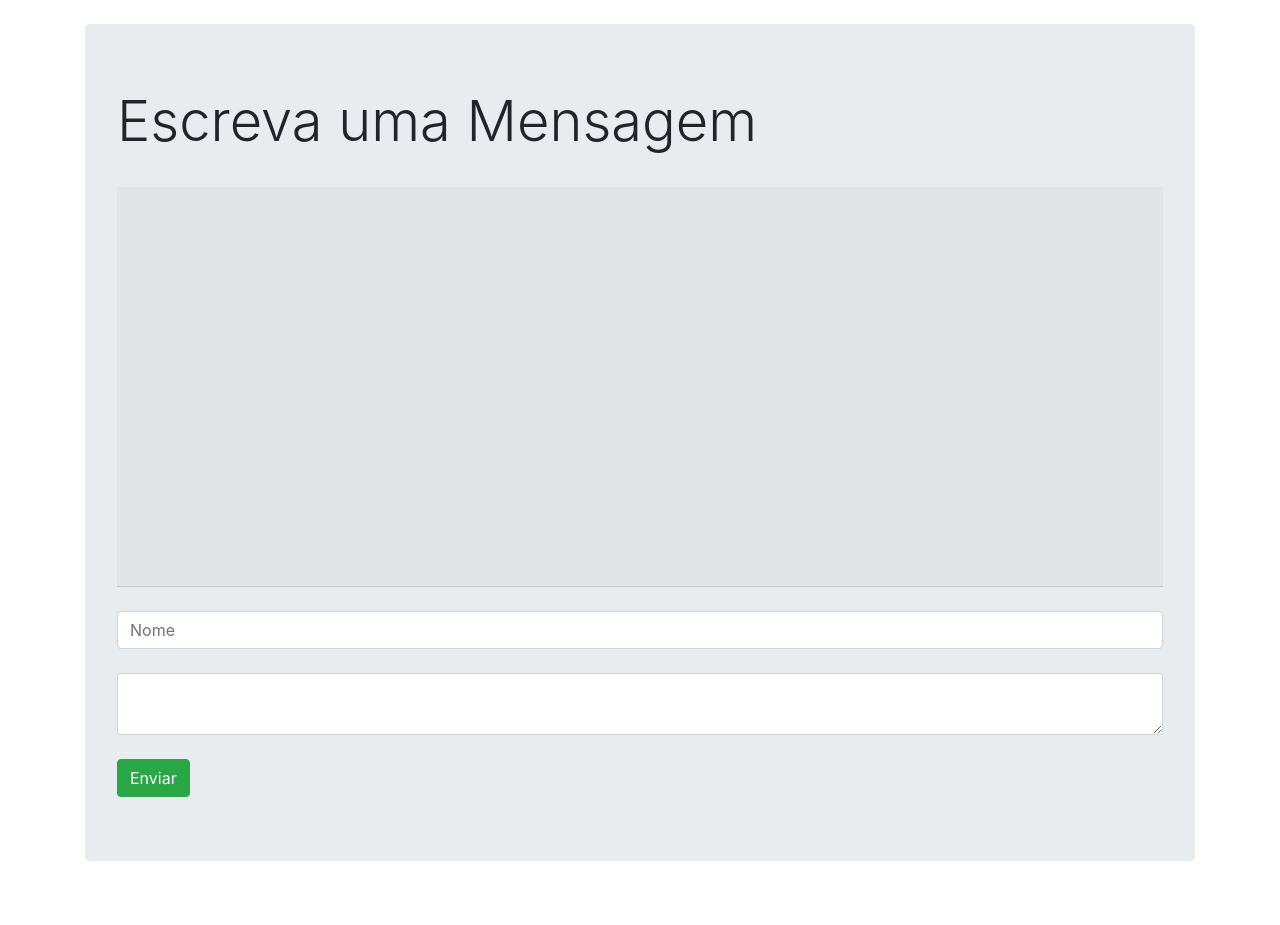
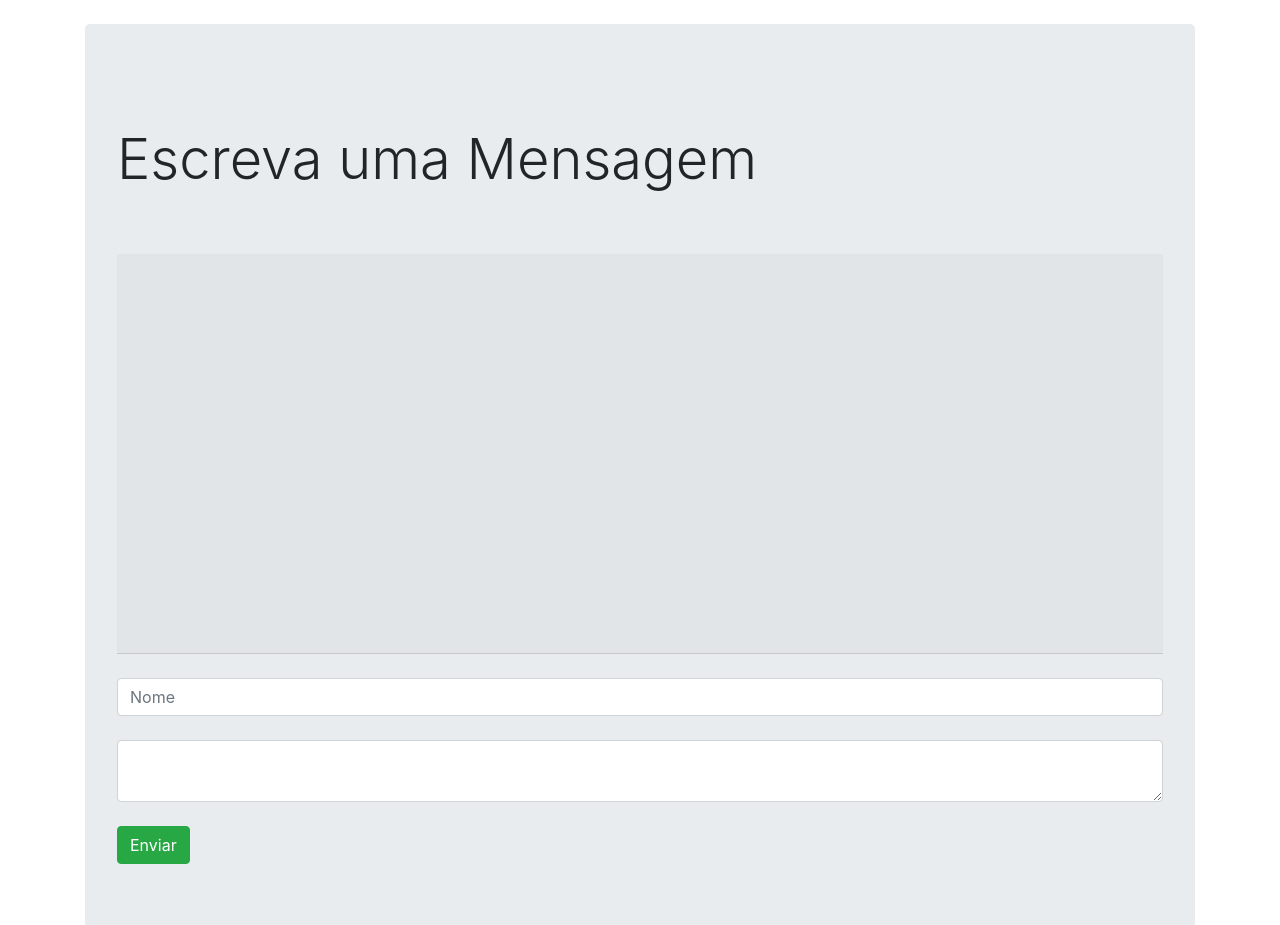
Before and after one commit to Luskan777/ezops-test-lucas, a website: page index.html in a window 1280 px wide. Shown: the top 925 px of the page. Before the commit the page ends 893 px from the top, so only its background shows below. Drawn offline with nearby package versions, Linux system fonts and the light colour scheme; no server answers.

Commit message:
Adicionando css

```diff
--- a/assets/style.css
+++ b/assets/style.css
@@ -1,4 +1,55 @@
+html{
+
+    font-family: sans-serif;
+    line-height: 1.15;
+    -webkit-text-size-adjust: 100%;
+    -ms-text-size-adjust: 100%;
+    -ms-overflow-style: scrollbar;
+    -webkit-tap-highlight-color: transparent;
+}
+
+body{
+
+    margin: 0;
+    font-family: -apple-system,BlinkMacSystemFont,"Segoe UI",Roboto,"Helvetica Neue",Arial,sans-serif,"Apple Color Emoji","Segoe UI Emoji","Segoe UI Symbol";
+    font-size: 1rem;
+    font-weight: 400;
+    line-height: 1.5;
+    color: #212529;
+    text-align: left;
+    background-color: #fff;
+}
+
 display-4{
 
+
+    font-size: 3.5rem;
+    font-weight: 300;
+    line-height: 1.2;
     text-align: center;
 }
+
+h1{
+
+    font-size: 2.5rem;
+    margin-bottom: .5rem;
+    font-family: inherit;
+    font-weight: 500;
+    line-height: 1.2;
+    color: inherit;
+    margin-top: 0;
+    margin-bottom: .5rem;
+    display: block;
+    font-size: 2em;
+    margin-block-start: 0.67em;
+    margin-block-end: 0.67em;
+    margin-inline-start: 0px;
+    margin-inline-end: 0px;
+    font-weight: bold;
+}
+
+*, ::after, ::before{
+
+    box-sizing: border-box;
+
+}
```
